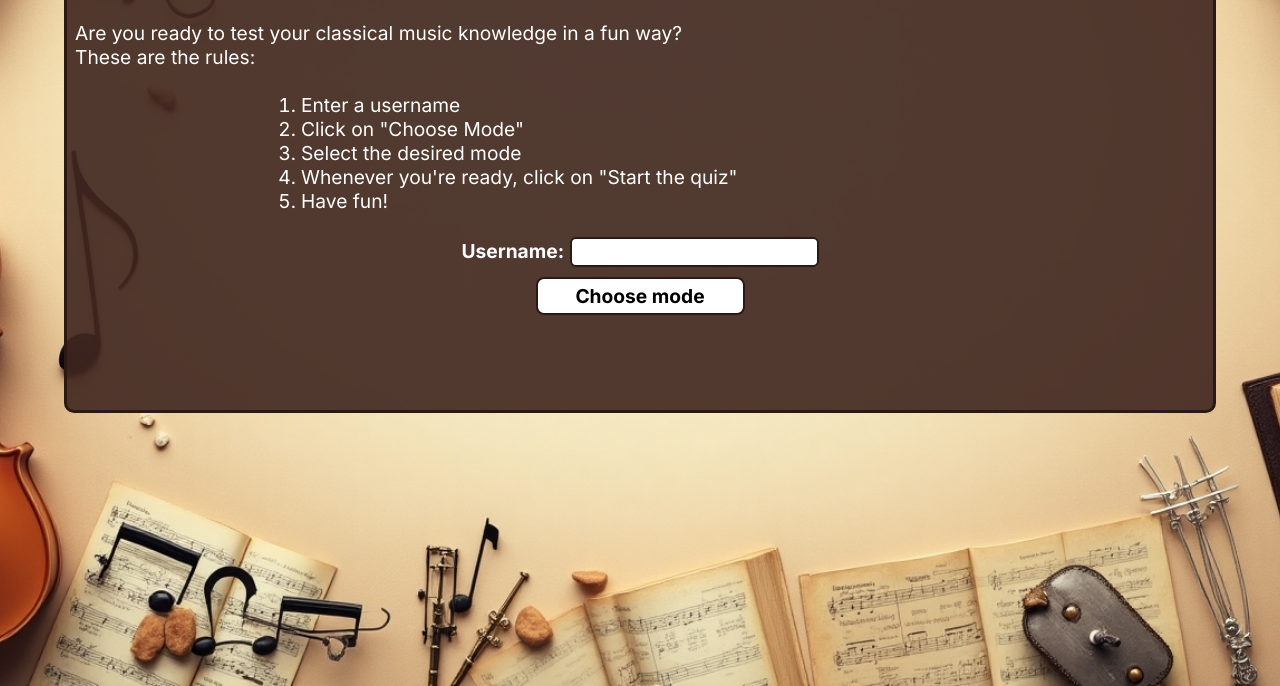
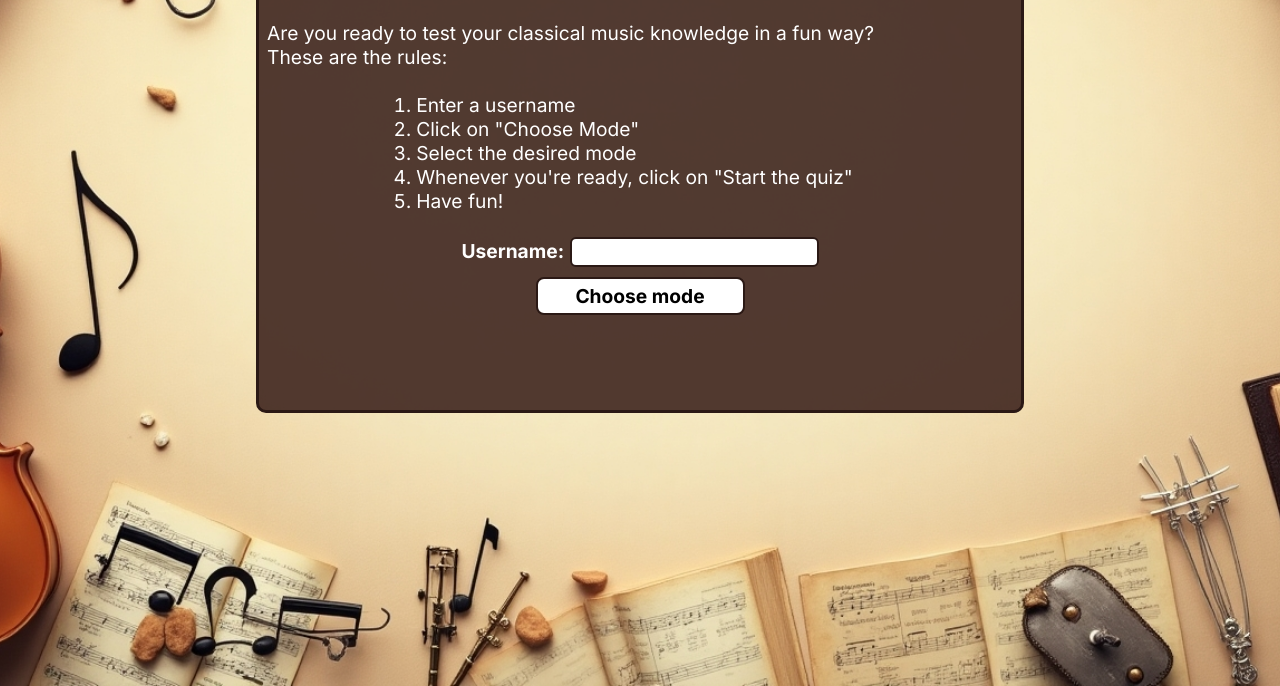
Before and after one commit to DR-developer98/Classical-Music-Geeks-Quiz---Project-2---JavaScript, a plain HTML site: page index.html in a window 1280 px wide. Shown: the part 242-928 px from the top of the page. Drawn offline with Linux system fonts and the light colour scheme; a web font is replaced by a local one.

Commit message:
Add media queries to make the main container look good on all main screen sizes

```diff
--- a/assets/css/style.css
+++ b/assets/css/style.css
@@ -17,6 +17,18 @@
 /*GLOBAL RULES*/
 .hide, .hide-start {
     display: none;
+}
+
+#container {
+    background-color: rgba(64, 38, 32, 0.9);
+    border: 3px solid var(--button-color);
+    color: white;
+    font-family: var(--secondary-font);
+    font-size: 1.2rem;
+    width: 90%;
+    padding: 8px;
+    border-radius: 10px;
+    margin: 10px 5px;
 }
 
 button {
@@ -66,17 +78,6 @@ h1 {
     margin-top: 25%;
 }
 
-#container {
-    background-color: rgba(64, 38, 32, 0.9);
-    border: 3px solid var(--button-color);
-    color: white;
-    font-family: var(--secondary-font);
-    font-size: 1.2rem;
-    width: 90%;
-    padding: 8px;
-    border-radius: 10px;
-    margin: 10px 5px;
-}
 
 #startWindow h2 {
     text-align: center;
@@ -170,10 +171,15 @@ h1 {
     margin: 20px;
 }
 
-
 /*MEDIA QUERIES*/
 /*Media query for (tablests) screens 768px and larger*/
-@media screen and (min-width: 768px) {
+@media screen and (min-width: 760px) {
+    /*GLOBAL RULES*/
+    #container {
+        width: 75%;
+    }
+
+
     /*START WINDOW SECTION*/
     h1 {
         margin-top: 10%;
@@ -185,3 +191,24 @@ h1 {
     }
 
 }
+
+@media screen and (min-width: 992px) {
+    /*GLOBAL RULES*/
+    #container {
+        width: 65%;
+    }
+}
+
+@media screen and (min-width: 1200px) {
+    /*GLOBAL RULES*/
+    #container {
+        width: 60%;
+    }
+}
+
+@media screen and (min-width: 1400px) {
+    /*GLOBAL RULES*/
+    #container {
+        width: 50%;
+    }
+}
--- a/assets/js/script.js
+++ b/assets/js/script.js
@@ -1,4 +1,3 @@
-document.addEventListener("DOMContentLoaded", function () {
 //------------------↓↓↓START PAGE QUIZ↓↓↓------------------
 const startWindow = document.getElementById("startWindow");
 const rulesSection = document.getElementById("rules");
@@ -394,8 +393,7 @@ document.addEventListener("DOMContentLoaded", function () {
     ],
   },
   {
-      question:
-        "The 'Symphonie fantastique' by Hector Berlioz is based on what?",
+    question: "The 'Symphonie fantastique' by Hector Berlioz is based on what?",
     answers: [
       { text: "A love story", correct: true },
       { text: "A mythical legend", correct: false },
@@ -492,8 +490,7 @@ document.addEventListener("DOMContentLoaded", function () {
     ],
   },
   {
-      question:
-        "Who composed the opera 'Lady Macbeth of the Mtsensk District'?",
+    question: "Who composed the opera 'Lady Macbeth of the Mtsensk District'?",
     answers: [
       { text: "Dmitri Shostakovich", correct: true },
       { text: "Sergei Prokofiev", correct: false },
@@ -908,4 +905,3 @@ document.addEventListener("DOMContentLoaded", function () {
       Don't worry, though! You've probably learnt something new :)`;
   }
 }
-});
```
Lines whose indentation alone changed are shown as unchanged.
